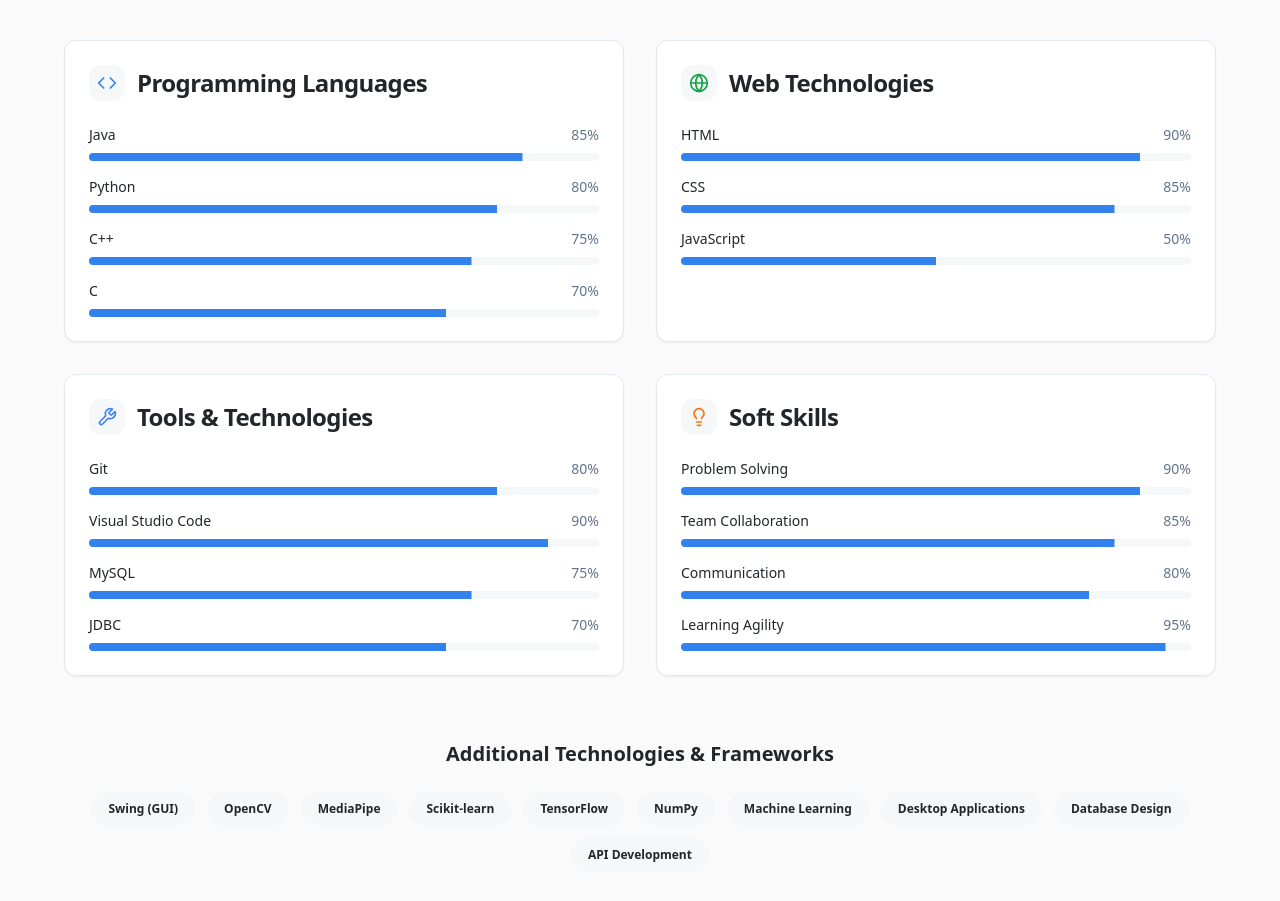
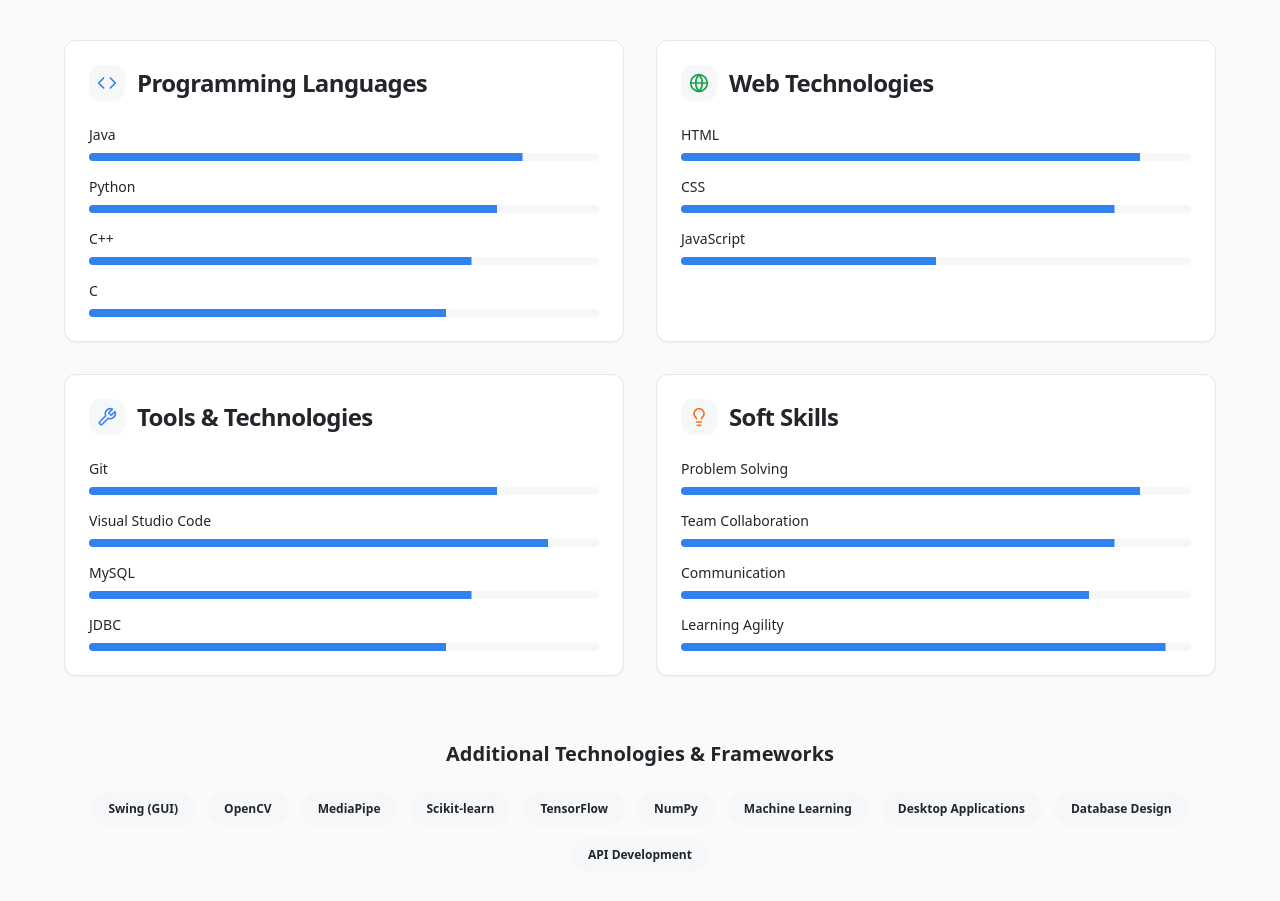
Before and after one commit to muthyamshiva-secondary/shivasai-web-folio, a React (Vite) app: page / in a window 1280 px wide. Shown: the part 1900-2801 px from the top of the page. Built offline with nearby package versions, Linux system fonts and the light colour scheme.

Commit message:
Remove percentages from skills
Remove all percentage indicators from the "What I Bring to the Table" section.

```diff
--- a/src/components/portfolio/SkillsSection.tsx
+++ b/src/components/portfolio/SkillsSection.tsx
@@ -85,14 +85,11 @@ const SkillsSection = () => {
                   <CardContent className="space-y-4">
                     {category.skills.map((skill) => (
                       <div key={skill.name} className="space-y-2">
-                        <div className="flex justify-between items-center">
-                          <span className="text-sm font-medium text-foreground">
-                            {skill.name}
-                          </span>
-                          <span className="text-sm text-muted-foreground">
-                            {skill.level}%
-                          </span>
-                        </div>
+                      <div className="flex justify-between items-center">
+                        <span className="text-sm font-medium text-foreground">
+                          {skill.name}
+                        </span>
+                      </div>
                         <Progress value={skill.level} className="h-2" />
                       </div>
                     ))}
```
